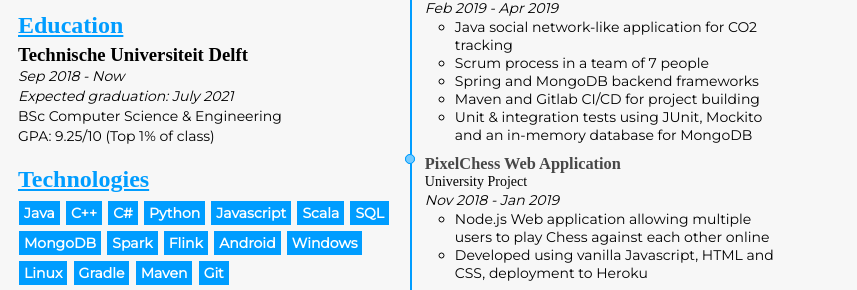
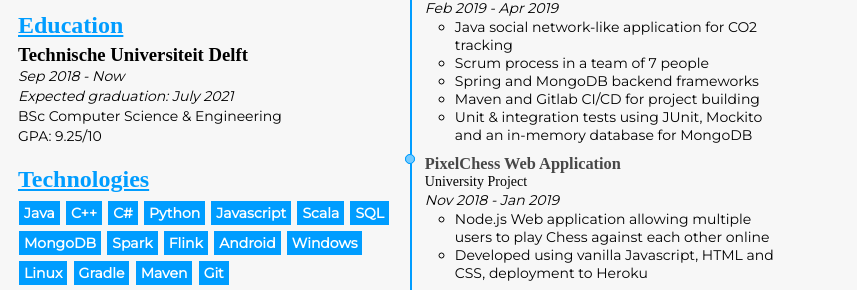
Before and after one commit to elatoskinas/cv-jekyll, a Jekyll site: the page built from index.markdown, in a window 1280 px wide. Shown: the part 469-759 px from the top of the page, without its empty margins (0-857 px from the left). Built offline with Jekyll 4.4.1, drawn with Linux system fonts in a browser that asks for light colours; nearby versions of some CDN libraries; some web fonts are replaced.

```diff
--- a/_data/profile.yml
+++ b/_data/profile.yml
@@ -32,7 +32,7 @@ education:
     end_date: Now
     expected_graduation: July 2021
     degree: BSc Computer Science & Engineering
-    gpa: 9.25/10 (Top 1% of class)
+    gpa: 9.25/10
 
 work_experience:
   - title: Student Developer
```
Also changed, not shown: Gemfile.lock, README.md (added).
